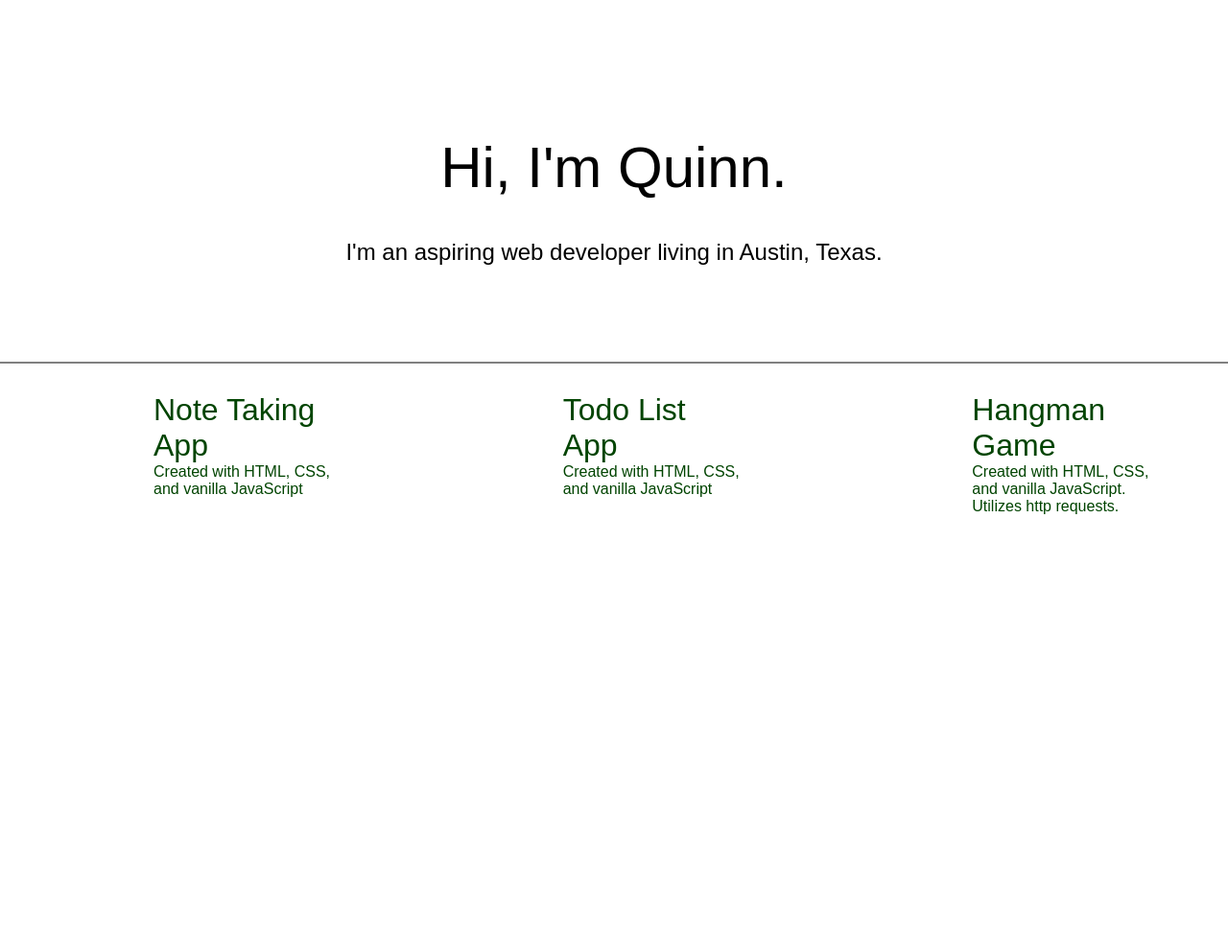
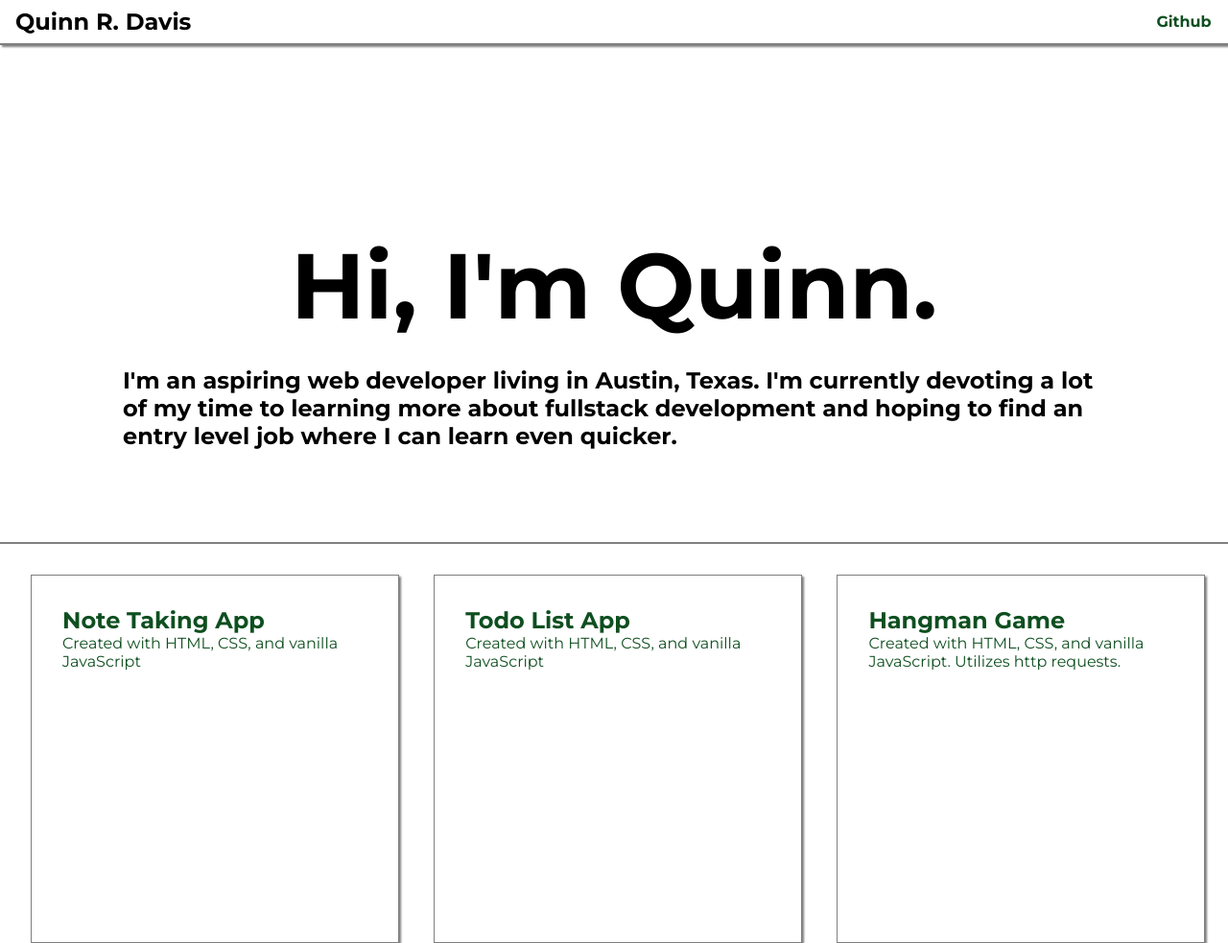
Before and after one commit to quinnrdavis/portfolio-site, a website built with webpack: page public/index.html in a window 1280 px wide. Shown: the whole page at 96% size. Before the commit the page ends 800 px from the top, so only its background shows below. Built offline with nearby package versions, Linux system fonts and the light colour scheme.

Commit message:
updated styles   Please enter the commit message for your changes. Lines starting

```diff
--- a/public/index.html
+++ b/public/index.html
@@ -4,45 +4,64 @@
 
 <head>
     <title>Quinn R. Davis</title>
-    <link rel="stylesheet" href="https://unpkg.com/purecss@1.0.0/build/pure-min.css" integrity="sha384-nn4HPE8lTHyVtfCBi5yW9d20FjT8BJwUXyWZT9InLYax14RDjBj46LmSztkmNP9w"
-        crossorigin="anonymous">
+    <meta name="viewport" content="width=device-width, initial-scale=1" />
+    <link href="https://fonts.googleapis.com/css?family=Montserrat:400,700" rel="stylesheet">
     <link rel="stylesheet" href="./styles/styles.css">
-    <meta name="viewport" content="width=device-width, initial-scale=1" />
 </head>
 
 <body>
-    <div class="greeting pure-g">
-        <div class="pure-u-1-1">
+    <header class="main-header">
+        <div>
+            <h2>Quinn R. Davis</h2>
+        </div>
+        <nav>
+            <ul>
+                <li>
+                    <a href="https://github.com/quinnrdavis/portfolio-site">Github</a>
+                </li>
+            </ul>
+        </nav>
+    </header>
+    <div class="greeting">
+        <div>
             <h1>Hi, I'm Quinn.</h1>
-            <h2>I'm an aspiring web developer living in Austin, Texas.</h2>
+            <h2>I'm an aspiring web developer living in Austin, Texas. I'm currently devoting a lot of my time to learning
+                more about fullstack development and hoping to find an entry level job where I can learn even quicker.
+            </h2>
         </div>
     </div>
-    <div class="projects pure-g">
-        <a class="pure-u-1-3" href="/notes-app/notes-index.html">
-            <div class="project-link">
-                Note Taking App
+    <section class="projects">
+        <a class="project" href="/notes-app/notes-index.html">
+            <div>
+                <h2>
+                    Note Taking App
+                </h2>
                 <p>
                     Created with HTML, CSS, and vanilla JavaScript
                 </p>
             </div>
         </a>
-        <a class="pure-u-1-3" href="/todo-app/todo-index.html">
-            <div class="project-link">
-                Todo List App
+        <a class="project" href="/todo-app/todo-index.html">
+            <div>
+                <h2>
+                    Todo List App
+                </h2>
                 <p>
                     Created with HTML, CSS, and vanilla JavaScript
                 </p>
             </div>
         </a>
-        <a class="pure-u-1-3" href="/hangman/hangman-index.html">
-            <div class="project-link">
-                Hangman Game
+        <a class="project" href="/hangman/hangman-index.html">
+            <div>
+                <h2>
+                    Hangman Game
+                </h2>
                 <p>
                     Created with HTML, CSS, and vanilla JavaScript. Utilizes http requests.
                 </p>
             </div>
         </a>
-    </div>
+    </section>
 </body>
 
 </html>
--- a/public/styles/styles.css
+++ b/public/styles/styles.css
@@ -4,45 +4,79 @@
   padding: 0;
 }
 
-html {
-  font-size: 62.5%;
+body {
+  font-family: "Montserrat", sans-serif;
 }
 
-body {
-  font-family: Helvetica, Arial, sans-serif;
-  font-size: 1.6rem;
+.main-header {
+  padding: 8px 16px;
+  width: 100%;
+  border-bottom: 2px solid gray;
+  box-shadow: 2px 2px 2px rgba(0, 0, 0, 0.5);
 }
 
-a {
-  color: rgb(0, 68, 0);
+.main-header div {
+  display: inline-block;
+  vertical-align: middle;
+}
+
+.main-header nav {
+  display: inline-block;
+  width: calc(100% - 189px);
+  vertical-align: middle;
+  text-align: right;
+}
+
+.main-header li {
+  display: inline-block;
+  list-style: none;
+}
+
+.main-header a {
+  color: #0e4f1f;
   text-decoration: none;
+  font-weight: bold;
+}
+
+.main-header a:active,
+.main-header a:hover,
+.main-header a:focus {
+  border-bottom: 4px solid #0e4f1f;
 }
 
 .greeting {
+  margin-top: 6rem;
   text-align: center;
-  margin-top: 10rem;
-  margin-bottom: 10rem;
+  padding: 6rem 0;
+  border-bottom: 2px solid gray;
 }
 
 .greeting h1 {
   font-size: 6rem;
-  font-weight: 500;
 }
 
 .greeting h2 {
-  font-weight: lighter;
-  justify-content: left;
+  margin-top: 1.6rem;
+  text-align: left;
+  padding: 0 8rem;
 }
 
-.projects {
-  border-top: 2px solid gray;
+.project {
+  display: inline-block;
+  width: 30%;
+  height: 24rem;
+  vertical-align: top;
+  padding: 2rem;
+  margin: 2rem 0 0 2rem;
+  border: 1px solid rgba(0, 0, 0, 0.5);
+  box-shadow: 2px 2px 2px rgba(0, 0, 0, 0.5);
+  text-decoration: none;
+  color: #0e4f1f;
 }
 
-.project-link {
-  font-size: 3.2rem;
-  padding: 3rem 8rem 0 16rem;
+.project:hover,
+.project:active,
+.project:focus {
+  box-shadow: 4px 4px 4px rgba(0, 0, 0, 0.5);
+  margin: calc(2rem - 2px) 2px 0 calc(2rem - 2px);
 }
-
-.project-link p {
-  font-size: 1.6rem;
-}
```
